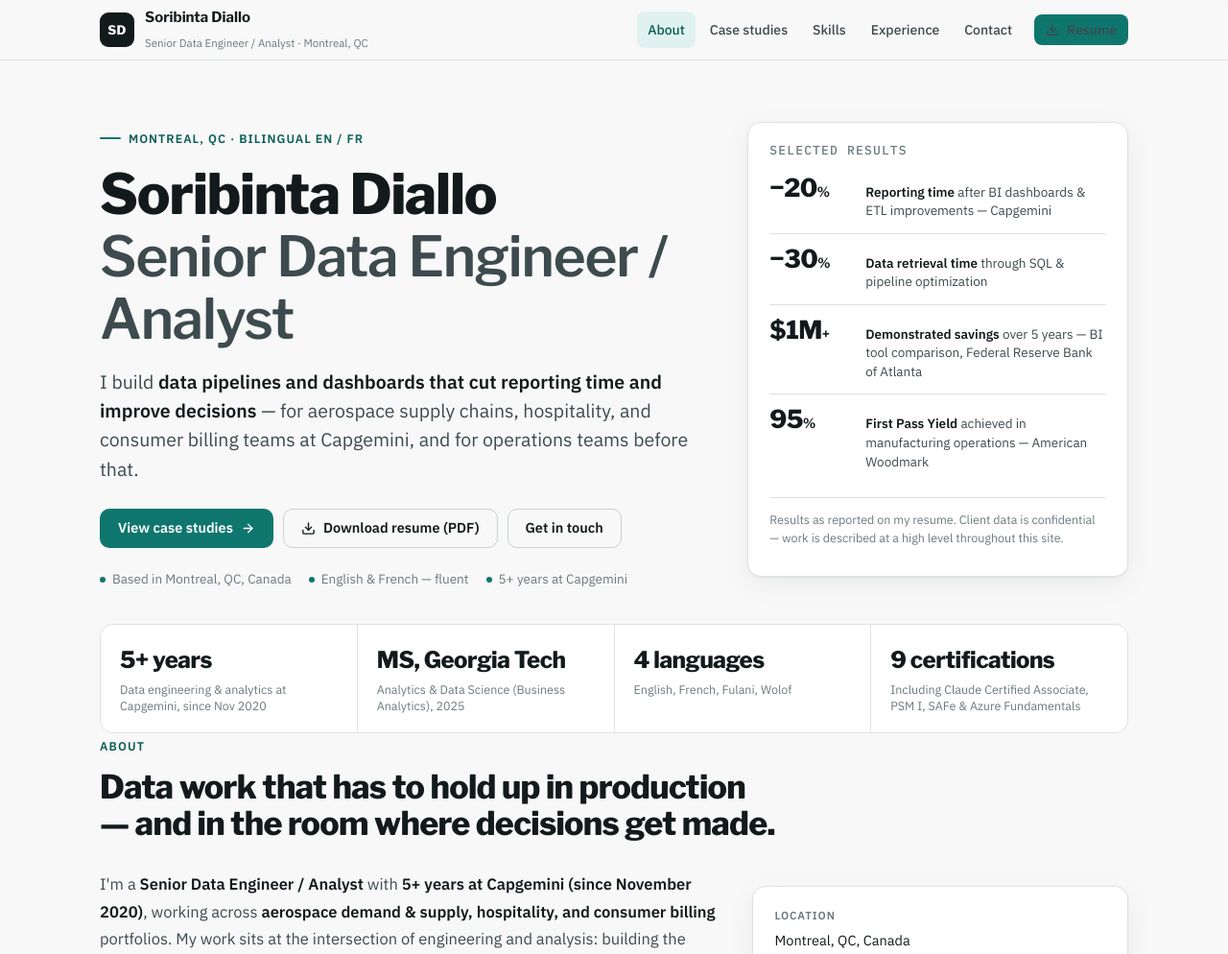
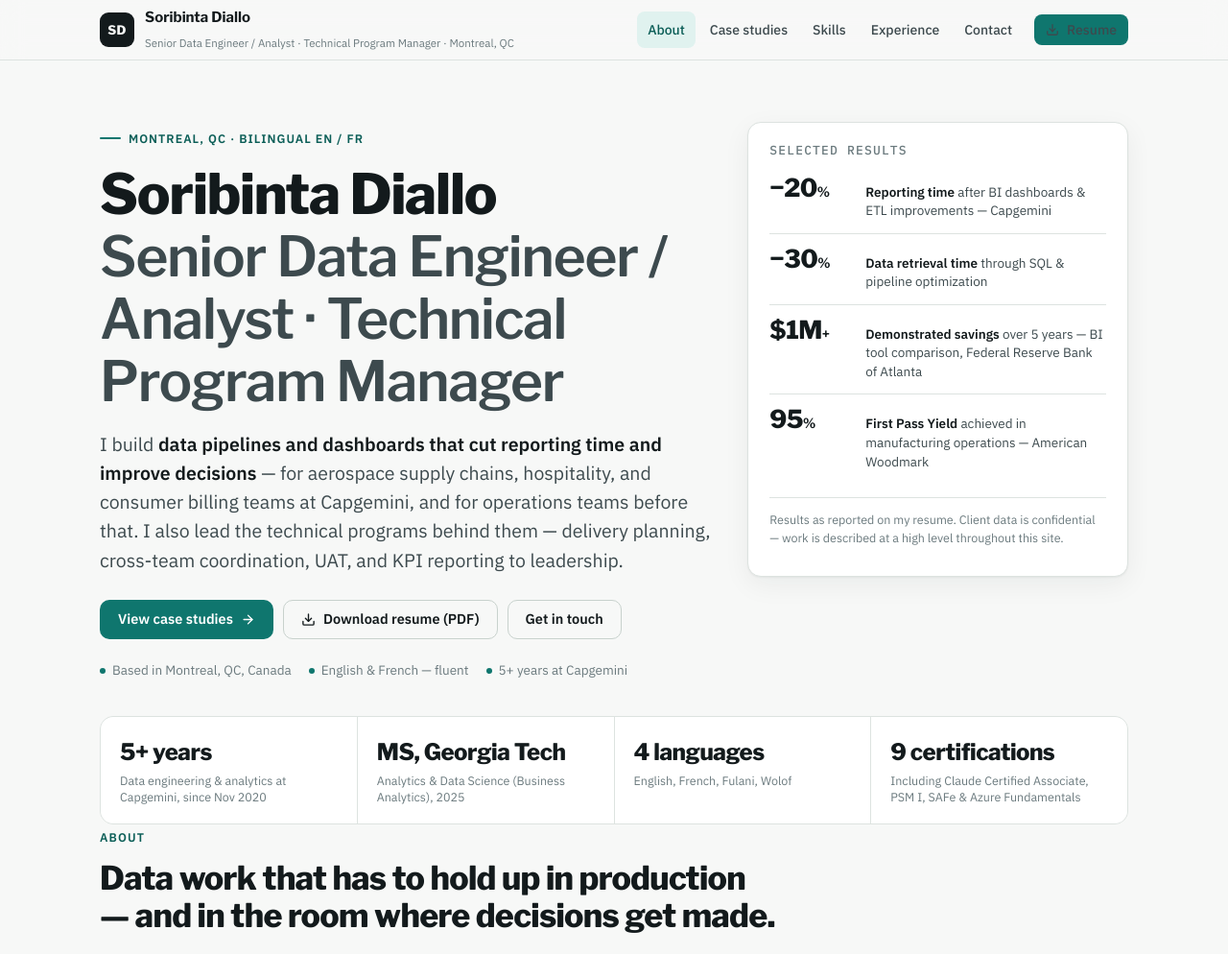
Before and after one commit to SD-01/SD-01.github.io, a plain HTML site: page index.html in a window 1280 px wide. Shown: the top 994 px of the page at 96% size. Drawn offline with nearby package versions, Linux system fonts and the light colour scheme.

Commit message:
Add Technical Program Manager to portfolio positioning

```diff
--- a/index.html
+++ b/index.html
@@ -4,9 +4,9 @@
 <meta charset="utf-8" />
 <meta name="viewport" content="width=device-width, initial-scale=1, viewport-fit=cover" />
 <meta name="color-scheme" content="light dark" />
-<meta name="description" content="Soribinta Diallo — Senior Data Engineer / Analyst in Montreal. Data pipelines and dashboards that cut reporting time and improve decisions." />
+<meta name="description" content="Soribinta Diallo — Senior Data Engineer / Analyst and Technical Program Manager in Montreal. Data pipelines, dashboards, and delivery programs that cut reporting time and improve decisions." />
 <link rel="icon" href="data:," />
-<title>Soribinta Diallo — Data Portfolio</title>
+<title>Soribinta Diallo — Senior Data Engineer / Analyst &amp; Technical Program Manager</title>
 <link rel="preconnect" href="https://fonts.googleapis.com">
 <link rel="preconnect" href="https://fonts.gstatic.com" crossorigin>
 <link href="https://fonts.googleapis.com/css2?family=Libre+Franklin:wght@500;600;700;800&family=IBM+Plex+Sans:wght@400;500;600&family=IBM+Plex+Mono:wght@400;500&display=swap" rel="stylesheet">
@@ -290,7 +290,7 @@
       <span class="brand-mark" aria-hidden="true">SD</span>
       <span>
         <span class="brand-name">Soribinta Diallo</span><br>
-        <span class="brand-sub">Senior Data Engineer / Analyst · Montreal, QC</span>
+        <span class="brand-sub">Senior Data Engineer / Analyst · Technical Program Manager · Montreal, QC</span>
       </span>
     </a>
     <nav class="nav-links" aria-label="Primary">
@@ -313,8 +313,8 @@
     <div class="hero-grid">
       <div class="reveal in">
         <span class="eyebrow">Montreal, QC · Bilingual EN / FR</span>
-        <h1>Soribinta Diallo<br><span class="thin">Senior Data Engineer / Analyst</span></h1>
-        <p class="hero-lede">I build <strong>data pipelines and dashboards that cut reporting time and improve decisions</strong> — for aerospace supply chains, hospitality, and consumer billing teams at Capgemini, and for operations teams before that.</p>
+        <h1>Soribinta Diallo<br><span class="thin">Senior Data Engineer / Analyst · Technical Program Manager</span></h1>
+        <p class="hero-lede">I build <strong>data pipelines and dashboards that cut reporting time and improve decisions</strong> — for aerospace supply chains, hospitality, and consumer billing teams at Capgemini, and for operations teams before that. I also lead the technical programs behind them — delivery planning, cross-team coordination, UAT, and KPI reporting to leadership.</p>
         <div class="hero-actions">
           <a class="btn btn-primary" href="#work">View case studies
             <svg width="15" height="15" viewBox="0 0 24 24" fill="none" stroke="currentColor" stroke-width="2.2" stroke-linecap="round" stroke-linejoin="round" aria-hidden="true"><line x1="5" y1="12" x2="19" y2="12"/><polyline points="12 5 19 12 12 19"/></svg>
@@ -372,7 +372,7 @@
     </div>
     <div class="about-grid">
       <div class="about-copy reveal">
-        <p>I'm a <strong>Senior Data Engineer / Analyst</strong> with <strong>5+ years at Capgemini (since November 2020)</strong>, working across <strong>aerospace demand &amp; supply, hospitality, and consumer billing</strong> portfolios. My work sits at the intersection of engineering and analysis: building the pipelines and data models underneath, and the dashboards and reporting on top that people actually use to decide.</p>
+        <p>I'm a <strong>Senior Data Engineer / Analyst and Technical Program Manager</strong> with <strong>5+ years at Capgemini (since November 2020)</strong>, working across <strong>aerospace demand &amp; supply, hospitality, and consumer billing</strong> portfolios. My work sits at the intersection of engineering and analysis: building the pipelines and data models underneath, and the dashboards and reporting on top that people actually use to decide.</p>
         <p>That has meant ETL/ELT work in <strong>Python, SQL, Informatica, Spark/PySpark, Databricks, Snowflake, and Azure/AWS</strong>, paired with BI delivery in <strong>Power BI, Tableau, and IBM Cognos</strong> — plus the less visible work that makes it stick: data quality and governance, workflow automation, UAT, stakeholder engagement, and training the people who rely on the numbers.</p>
         <p>I hold an <strong>MS in Analytics &amp; Data Science (Business Analytics) from Georgia Tech (2025)</strong> and a <strong>BS in Industrial &amp; Systems Engineering (Operations Research), Summa Cum Laude (2020)</strong>. I'm based in Montreal and work fluently in <strong>English and French</strong>.</p>
       </div>
```
